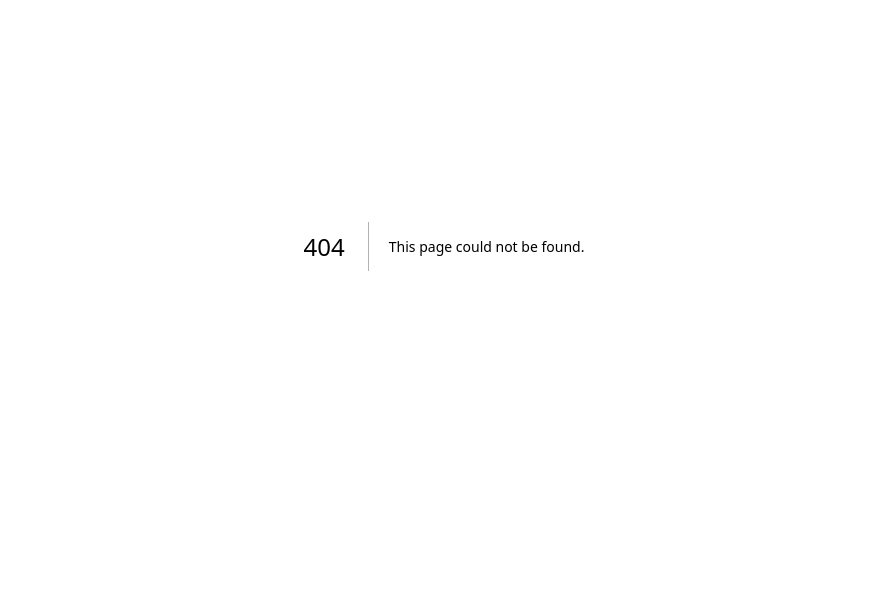
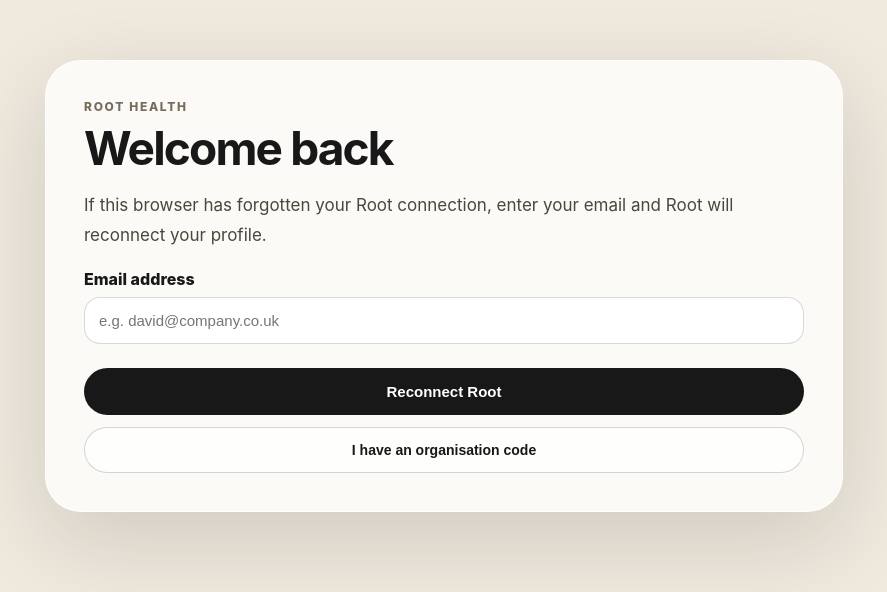
Before and after one commit to Hypnohippy/root-health-app-v2, a Next.js app: page /reconnect in a window 1280 px wide. Before the commit this address had no page. Shown: the part 154-746 px from the top of the page, without its empty margins (196-1083 px from the left). Built offline with nearby package versions, Linux system fonts and the light colour scheme; no server answers.

Commit message:
Add ReconnectPage component for user profile reconnection

```diff
--- /dev/null
+++ b/app/reconnect/page.js
@@ -0,0 +1,221 @@
+"use client";
+
+import { useState } from "react";
+import { supabase } from "../../lib/supabase";
+
+export default function ReconnectPage() {
+  const [email, setEmail] = useState("");
+  const [loading, setLoading] = useState(false);
+  const [message, setMessage] = useState("");
+  const [error, setError] = useState("");
+
+  async function reconnect() {
+    setLoading(true);
+    setError("");
+    setMessage("");
+
+    const cleanEmail = email.trim().toLowerCase();
+
+    if (!cleanEmail) {
+      setError("Please enter your email address.");
+      setLoading(false);
+      return;
+    }
+
+    const { data: profile, error: profileError } = await supabase
+      .from("profiles")
+      .select("*")
+      .eq("email", cleanEmail)
+      .maybeSingle();
+
+    if (profileError || !profile) {
+      setError("Root could not find a profile for that email.");
+      setLoading(false);
+      return;
+    }
+
+    const { data: organisation } = await supabase
+      .from("organisations")
+      .select("*")
+      .eq("id", profile.organisation_id)
+      .maybeSingle();
+
+    localStorage.setItem("root_profile_key_v1", profile.profile_key);
+
+    localStorage.setItem(
+      "root_profile_v1",
+      JSON.stringify({
+        profile_key: profile.profile_key,
+        name: profile.name,
+        email: profile.email,
+        age: profile.age,
+        department: profile.department,
+        organisation_id: profile.organisation_id,
+        organisation_name: profile.organisation_name,
+        subscription_status: profile.subscription_status,
+      })
+    );
+
+    if (organisation?.id) {
+      const orgObject = {
+        organisation_id: organisation.id,
+        organisation_name: organisation.name,
+        organisation_code: organisation.organisation_code,
+        role: "member",
+        reconnected_at: Date.now(),
+      };
+
+      localStorage.setItem("root_organisation_v1", JSON.stringify(orgObject));
+      localStorage.setItem("root_hr_org_v1", JSON.stringify(orgObject));
+    }
+
+    await supabase
+      .from("profiles")
+      .update({ last_seen_at: new Date().toISOString() })
+      .eq("profile_key", profile.profile_key);
+
+    setMessage("Welcome back. Root has reconnected your profile.");
+
+    setTimeout(() => {
+      window.location.href = "/";
+    }, 900);
+  }
+
+  return (
+    <main style={styles.page}>
+      <section style={styles.card}>
+        <p style={styles.kicker}>Root Health</p>
+
+        <h1 style={styles.title}>Welcome back</h1>
+
+        <p style={styles.text}>
+          If this browser has forgotten your Root connection, enter your email
+          and Root will reconnect your profile.
+        </p>
+
+        <label style={styles.label}>Email address</label>
+
+        <input
+          style={styles.input}
+          value={email}
+          onChange={(e) => setEmail(e.target.value)}
+          placeholder="e.g. david@company.co.uk"
+        />
+
+        {error ? <p style={styles.error}>{error}</p> : null}
+        {message ? <p style={styles.success}>{message}</p> : null}
+
+        <button style={styles.button} onClick={reconnect} disabled={loading}>
+          {loading ? "Reconnecting..." : "Reconnect Root"}
+        </button>
+
+        <button
+          style={styles.secondaryButton}
+          onClick={() => (window.location.href = "/organisation/join")}
+        >
+          I have an organisation code
+        </button>
+      </section>
+    </main>
+  );
+}
+
+const styles = {
+  page: {
+    minHeight: "100vh",
+    padding: "40px",
+    background: "#EFE9DE",
+    display: "flex",
+    justifyContent: "center",
+    alignItems: "center",
+    fontFamily: "Inter, sans-serif",
+  },
+
+  card: {
+    width: "100%",
+    maxWidth: "720px",
+    padding: "38px",
+    borderRadius: "36px",
+    background: "rgba(255,255,255,0.76)",
+    border: "1px solid rgba(255,255,255,0.85)",
+    boxShadow: "0 28px 90px rgba(20,18,15,0.14)",
+  },
+
+  kicker: {
+    margin: "0 0 10px",
+    textTransform: "uppercase",
+    letterSpacing: "0.14em",
+    fontSize: "12px",
+    fontWeight: "800",
+    color: "#776C5B",
+  },
+
+  title: {
+    margin: "0 0 16px",
+    fontSize: "46px",
+    lineHeight: "1.05",
+    color: "#181818",
+    letterSpacing: "-0.04em",
+  },
+
+  text: {
+    color: "#4D463B",
+    lineHeight: "1.8",
+    fontSize: "17px",
+  },
+
+  label: {
+    display: "block",
+    marginTop: "18px",
+    marginBottom: "8px",
+    fontWeight: "800",
+    color: "#181818",
+  },
+
+  input: {
+    width: "100%",
+    padding: "14px",
+    borderRadius: "16px",
+    border: "1px solid rgba(24,24,24,0.16)",
+    fontSize: "15px",
+    boxSizing: "border-box",
+  },
+
+  button: {
+    marginTop: "24px",
+    width: "100%",
+    border: "none",
+    borderRadius: "999px",
+    padding: "15px 22px",
+    background: "#181818",
+    color: "#FFFFFF",
+    cursor: "pointer",
+    fontWeight: "800",
+    fontSize: "15px",
+  },
+
+  secondaryButton: {
+    marginTop: "12px",
+    width: "100%",
+    border: "1px solid rgba(24,24,24,0.18)",
+    borderRadius: "999px",
+    padding: "14px 22px",
+    background: "rgba(255,255,255,0.68)",
+    color: "#181818",
+    cursor: "pointer",
+    fontWeight: "800",
+    fontSize: "14px",
+  },
+
+  error: {
+    marginTop: "16px",
+    color: "#9F1D1D",
+    fontWeight: "800",
+  },
+
+  success: {
+    marginTop: "16px",
+    color: "#245C34",
+    fontWeight: "800",
+  },
+};
```
